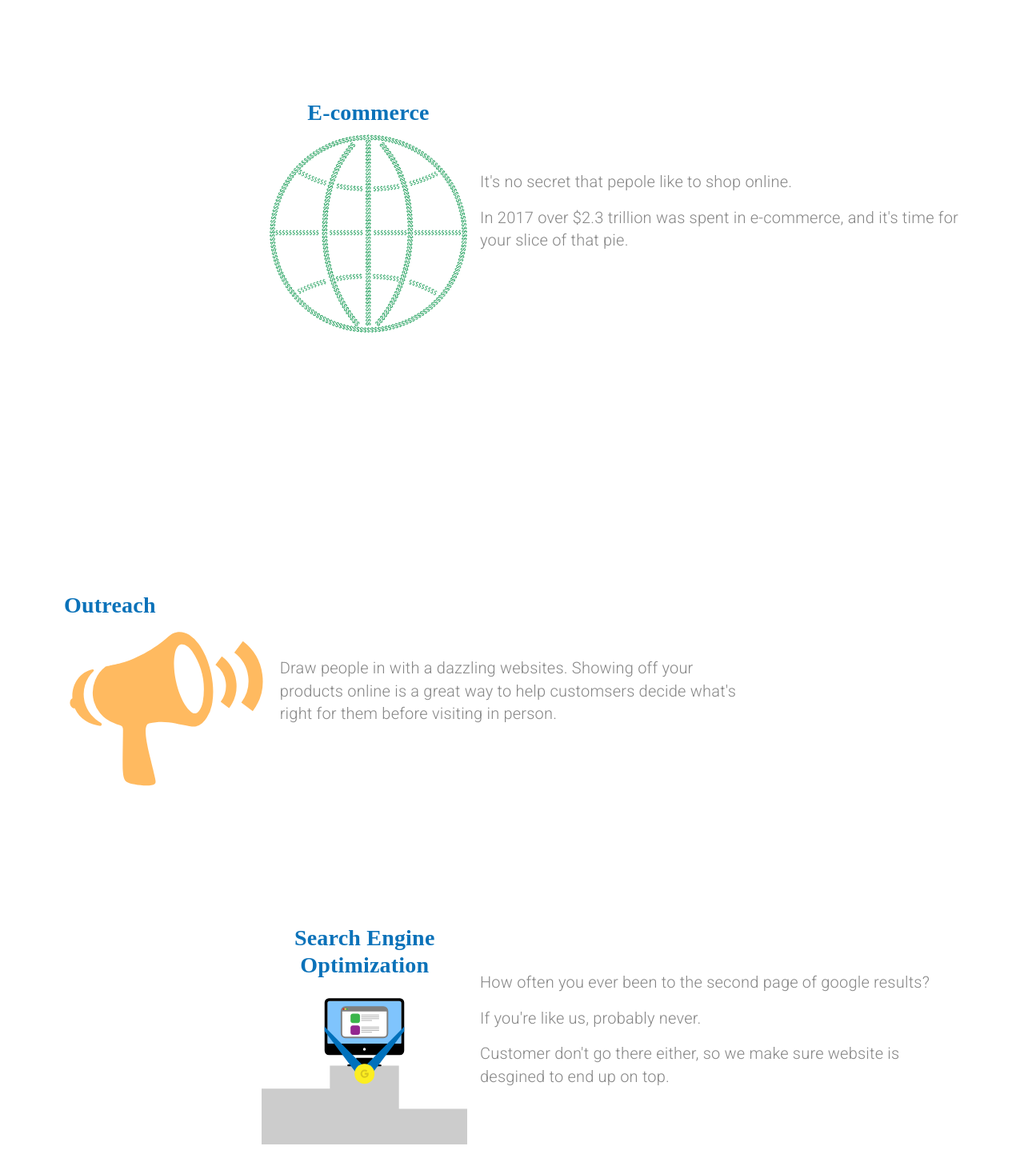
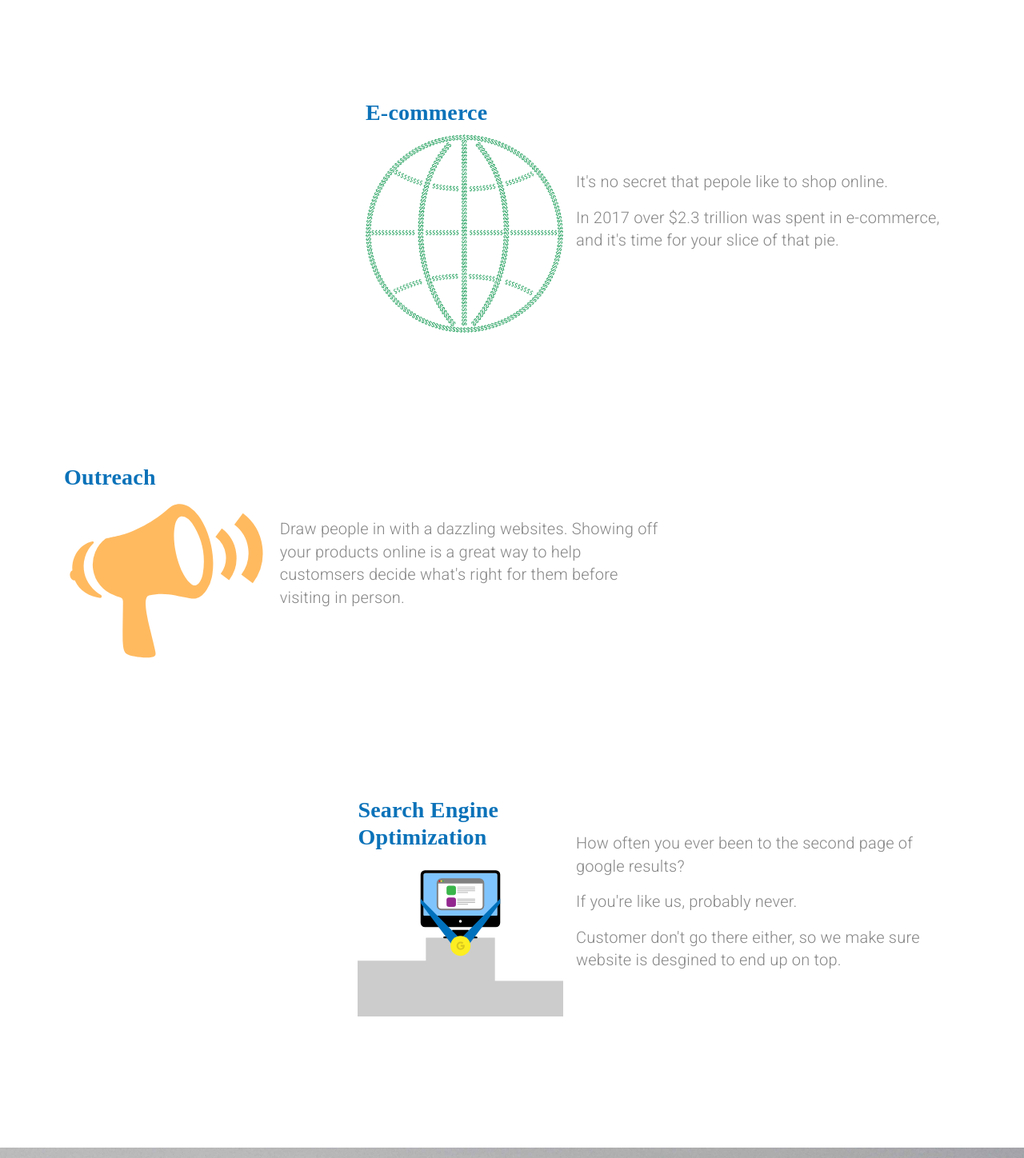
Before and after one commit to arunsinghsnd/NativeCodeLab, a React (Create React App) app: page /websites in a window 1280 px wide. Shown: the part 900-2348 px from the top of the page at 80% size. Built offline with nearby package versions, Linux system fonts and the light colour scheme.

Commit message:
made responsive the website pages

```diff
--- a/src/components/Websites.js
+++ b/src/components/Websites.js
@@ -12,12 +12,7 @@ import { Link } from "react-router-dom";
 
 import backArrow from "../assets/backArrow.svg";
 import forwardArrow from "../assets/forwardArrow.svg";
-import swiss from "../assets/swissKnife.svg";
-import access from "../assets/extendAccess.svg";
-import engagement from "../assets/increaseEngagement.svg";
-import Lottie from "react-lottie";
 
-import integrationAnimation from "../animations/integrationAnimation/data.json";
 import CallToAction from "./ui/CallToAction";
 
 import analytics from "../assets/analytics.svg";
@@ -52,14 +47,6 @@ const Websites = props => {
   const matchesSM = useMediaQuery(theme.breakpoints.down("sm"));
   const matchesXS = useMediaQuery(theme.breakpoints.down("xs"));
 
-  const defaultOptions = {
-    loop: true,
-    autoplay: false,
-    animationData: integrationAnimation,
-    rendererSettings: {
-      preserveAspectRatio: "xMidYMid slice",
-    },
-  };
   return (
     <Grid container direction="column">
       <Grid
@@ -101,7 +88,7 @@ const Websites = props => {
           <Grid item>
             <Typography
               variant="body2"
-              align={matchesMD ? "center" : undefined}
+              align={matchesSM ? "center" : undefined}
               paragraph
             >
               Having a website is a necessity in today's business world. They
@@ -137,7 +124,7 @@ const Websites = props => {
       <Grid
         item
         container
-        direction="row"
+        direction={matchesSM ? "column" : "row"}
         alignItems="center"
         className={classes.rowContainer}
         style={{ marginTop: "10em" }}
@@ -145,7 +132,11 @@ const Websites = props => {
         <Grid item>
           <Grid container direction="column">
             <Grid item>
-              <Typography variant="h4" gutterBottom>
+              <Typography
+                variant="h4"
+                align={matchesMD ? "center" : undefined}
+                gutterBottom
+              >
                 Analytics
               </Typography>
             </Grid>
@@ -158,11 +149,11 @@ const Websites = props => {
             </Grid>
           </Grid>
         </Grid>
-        <Grid item>
+        <Grid item className={classes.paragraphContainer}>
           <Typography
             variant="body2"
+            align={matchesSM ? "center" : undefined}
             gutterBottom
-            className={classes.paragraphContainer}
           >
             Knowledge is power, and data is 21st Century gold. Analyzing this
             data can reveal hidden patterns and treads in your business,
@@ -173,7 +164,7 @@ const Websites = props => {
       <Grid
         item
         container
-        direction="row"
+        direction={matchesSM ? "column" : "row"}
         alignItems="center"
         justifyContent="flex-end"
         className={classes.rowContainer}
@@ -182,7 +173,11 @@ const Websites = props => {
         <Grid item>
           <Grid container direction="column">
             <Grid item>
-              <Typography align="center" variant="h4" gutterBottom>
+              <Typography
+                align={matchesMD ? "center" : undefined}
+                variant="h4"
+                gutterBottom
+              >
                 E-commerce
               </Typography>
             </Grid>
@@ -194,18 +189,22 @@ const Websites = props => {
             </Grid>
           </Grid>
         </Grid>
-        <Grid item style={{ marginLeft: "1em" }}>
+        <Grid
+          item
+          style={{ marginLeft: matchesSM ? 0 : "1em" }}
+          className={classes.paragraphContainer}
+        >
           <Typography
             variant="body2"
+            align={matchesSM ? "center" : undefined}
             paragraph
-            className={classes.paragraphContainer}
           >
             It's no secret that pepole like to shop online.
           </Typography>
           <Typography
             variant="body2"
+            align={matchesSM ? "center" : undefined}
             paragraph
-            className={classes.paragraphContainer}
           >
             In 2017 over $2.3 trillion was spent in e-commerce, and it's time
             for your slice of that pie.
@@ -215,15 +214,18 @@ const Websites = props => {
       <Grid
         item
         container
-        direction="row"
+        direction={matchesSM ? "column" : "row"}
         alignItems="center"
         className={classes.rowContainer}
-        style={{ marginTop: "10em", marginBottom: "10em" }}
       >
         <Grid item>
           <Grid container direction="column">
             <Grid item>
-              <Typography variant="h4" gutterBottom>
+              <Typography
+                align={matchesMD ? "center" : undefined}
+                variant="h4"
+                gutterBottom
+              >
                 Outreach
               </Typography>
             </Grid>
@@ -232,11 +234,15 @@ const Websites = props => {
             </Grid>
           </Grid>
         </Grid>
-        <Grid item style={{ marginLeft: "1em" }}>
+        <Grid
+          item
+          style={{ marginLeft: matchesSM ? 0 : "1em" }}
+          className={classes.paragraphContainer}
+        >
           <Typography
             variant="body2"
+            align={matchesSM ? "center" : undefined}
             gutterBottom
-            className={classes.paragraphContainer}
           >
             Draw people in with a dazzling websites. Showing off your products
             online is a great way to help customsers decide what's right for
@@ -247,16 +253,20 @@ const Websites = props => {
       <Grid
         item
         container
-        direction="row"
+        direction={matchesSM ? "column" : "row"}
         alignItems="center"
         justifyContent="flex-end"
         className={classes.rowContainer}
-        style={{ marginBottom: "10em" }}
+        style={{ marginTop: "10em", marginBottom: "10em" }}
       >
         <Grid item>
           <Grid container direction="column">
             <Grid item>
-              <Typography align="center" variant="h4" gutterBottom>
+              <Typography
+                align={matchesMD ? "center" : undefined}
+                variant="h4"
+                gutterBottom
+              >
                 Search Engine <br />
                 Optimization
               </Typography>
@@ -266,25 +276,29 @@ const Websites = props => {
             </Grid>
           </Grid>
         </Grid>
-        <Grid item style={{ marginLeft: "1em" }}>
+        <Grid
+          item
+          style={{ marginLeft: matchesSM ? 0 : "1em" }}
+          className={classes.paragraphContainer}
+        >
           <Typography
             variant="body2"
+            align={matchesSM ? "center" : undefined}
             paragraph
-            className={classes.paragraphContainer}
           >
             How often you ever been to the second page of google results?
           </Typography>
           <Typography
             variant="body2"
+            align={matchesSM ? "center" : undefined}
             paragraph
-            className={classes.paragraphContainer}
           >
             If you're like us, probably never.
           </Typography>
           <Typography
             variant="body2"
+            align={matchesSM ? "center" : undefined}
             paragraph
-            className={classes.paragraphContainer}
           >
             Customer don't go there either, so we make sure website is desgined
             to end up on top.
```
